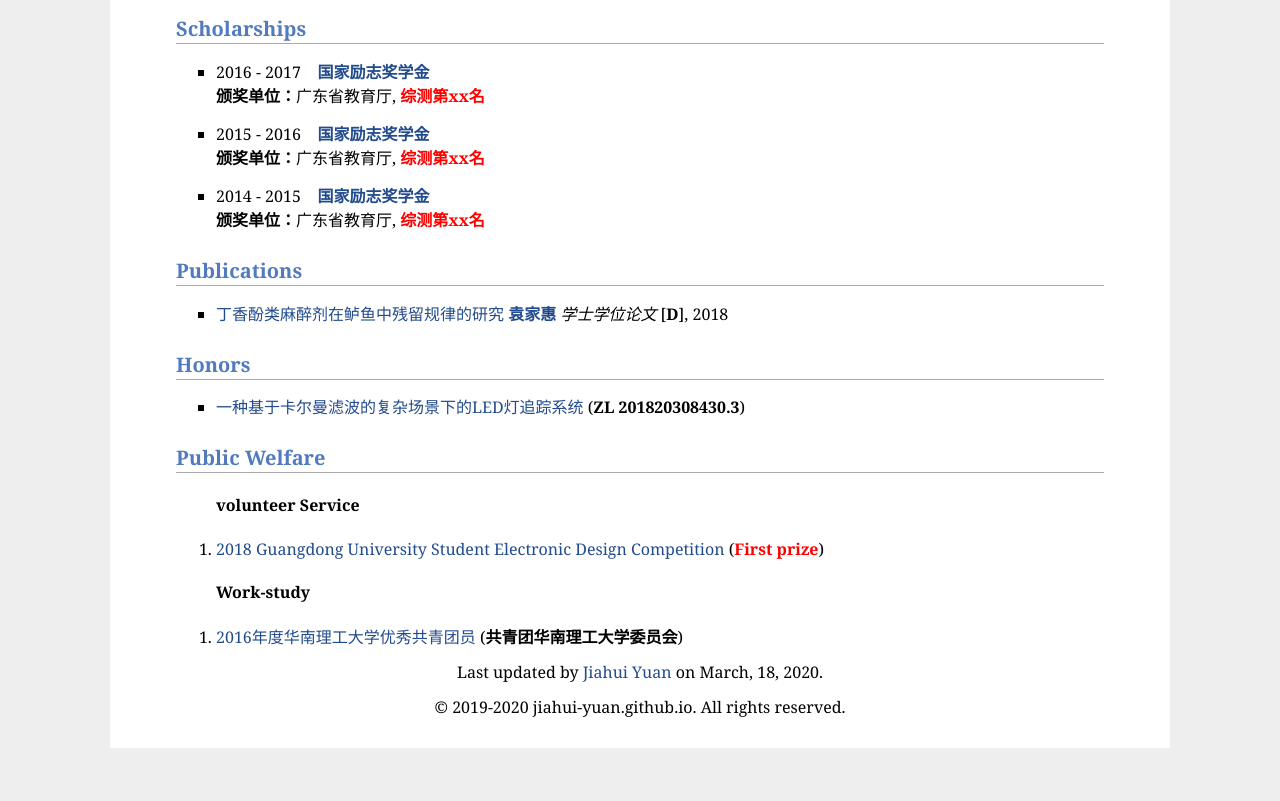
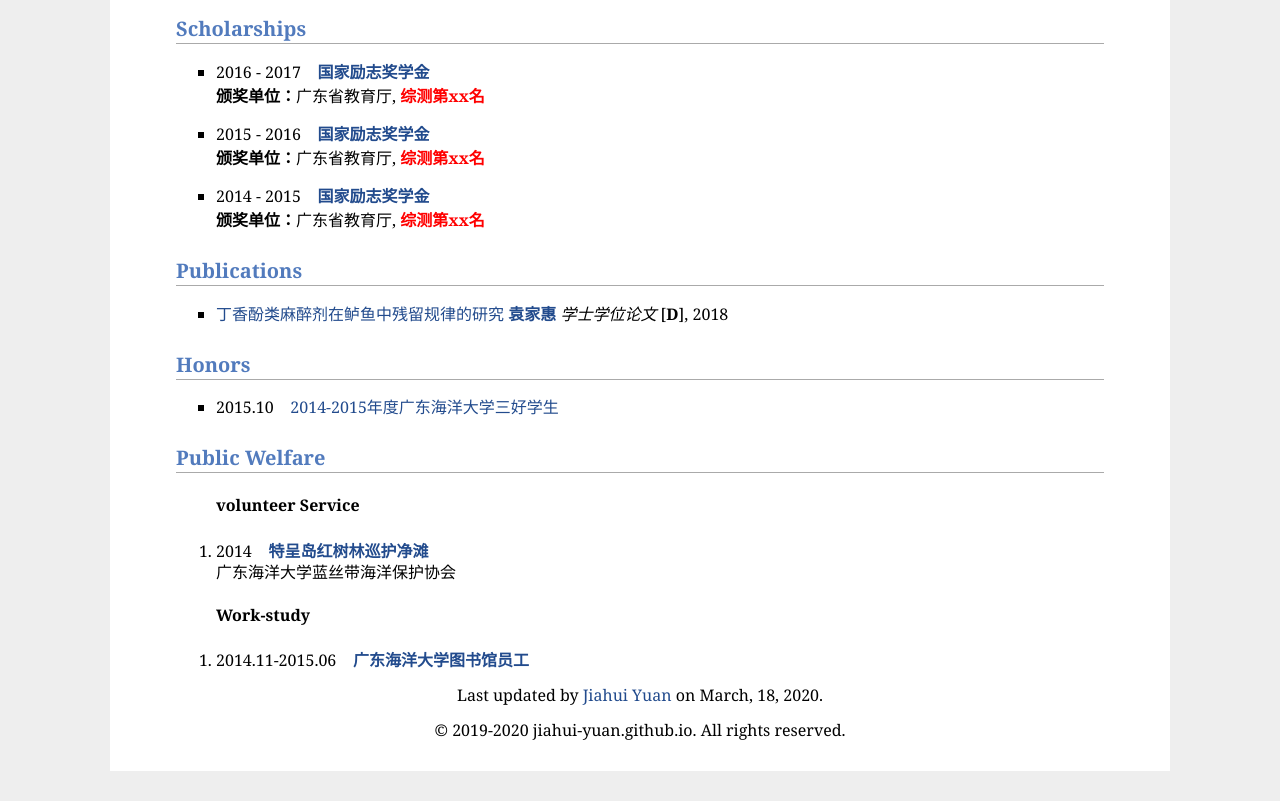
Before and after one commit to Jiahui-yuan/Jiahui-yuan.github.io, a plain HTML site: page index.html in a window 1280 px wide. Shown: the part 621-1422 px from the top of the page. Before the commit the page ends 1399 px from the top, so only its background shows below. Drawn offline with Linux system fonts and the light colour scheme.

Commit message:
Update index.html

```diff
--- a/index.html
+++ b/index.html
@@ -130,7 +130,7 @@ html.cye-enabled.cye-nm:not(*:-webkit-full-screen-ancestor) #cye-workaround-body
 
 <h2>Honors</h2>
 <ul>
-<li><a href="">一种基于卡尔曼滤波的复杂场景下的LED灯追踪系统</a> (<b>ZL 201820308430.3</b>)</li>
+<li>2015.10&nbsp;&nbsp;&nbsp;&nbsp;<a href="">2014-2015年度广东海洋大学三好学生</a> </li>
 
 
 </ul>
@@ -139,14 +139,17 @@ html.cye-enabled.cye-nm:not(*:-webkit-full-screen-ancestor) #cye-workaround-body
 <h2>Public Welfare</h2>
 <ol>
 <h4>volunteer Service</h4>
-        <li><a href="">2018 Guangdong University Student Electronic Design Competition</a></em> (<b><font class="highlight">First prize</font></b>)</li>
+  <li>
+  2014&nbsp;&nbsp;&nbsp;&nbsp;<b><a href="">特呈岛红树林巡护净滩</a></b>&nbsp;&nbsp;&nbsp;&nbsp;<p>广东海洋大学蓝丝带海洋保护协会</p>
+  </li>
 
 </ol>
 
 <ol>
 <h4>Work-study</h4>
-	<li><a href="https://raw.githubusercontent.com/scutcyr/scutcyr.github.io/master/certificate/2016%E5%B9%B4%E4%BC%98%E7%A7%80%E5%85%B1%E9%9D%92%E5%9B%A2%E5%91%98.jpg">2016年度华南理工大学优秀共青团员</a> (<b>共青团华南理工大学委员会</b>)</li>
-
+  <li>
+  2014.11-2015.06&nbsp;&nbsp;&nbsp;&nbsp;<b><a href="">广东海洋大学图书馆员工</a></b>
+  </li>
 
 </ol>
 
```
